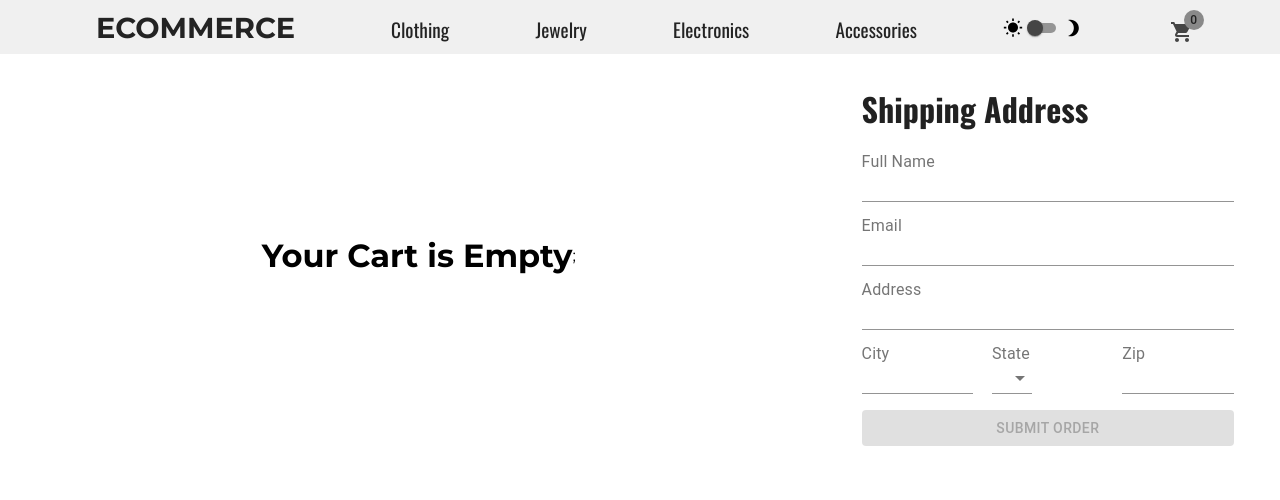
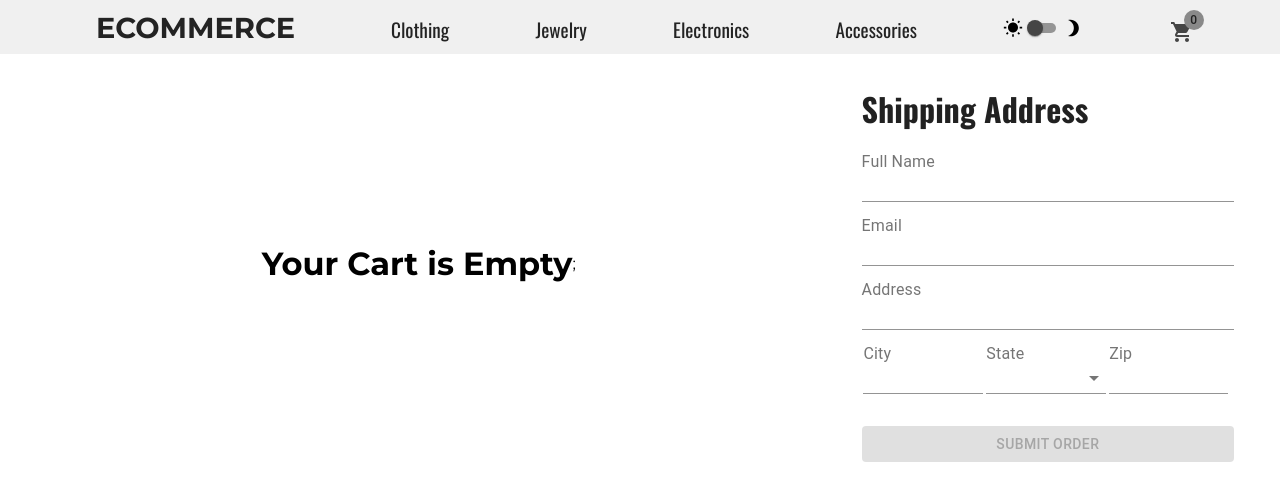
Before and after one commit to kblair40/ecommerce, a React (Create React App) app: page /checkout in a window 1280 px wide. Shown: the top 500 px of the page. Built offline with nearby package versions, Linux system fonts and the light colour scheme.

Commit message:
Add sm-down styles for CartProduct

```diff
--- a/src/components/Cart/CartProduct.js
+++ b/src/components/Cart/CartProduct.js
@@ -7,18 +7,23 @@ import { useDispatch } from "react-redux";
 import QuantityUpdate from "./QuantityUpdate";
 import { cartActions } from "../../store/cartSlice";
 
-const useStyles = makeStyles({
+const useStyles = makeStyles((theme) => ({
   itemContainer: {
+    width: "50%",
+    minWidth: "34rem",
     display: "flex",
     fontFamily: "Montserrat",
     fontWeight: 300,
     padding: ".5rem 0",
+    [theme.breakpoints.down("sm")]: {
+      flexDirection: "column",
+    },
   },
 
   // COLUMN #1
   mainInfoContainer: {
-    width: "100%",
-    minWidth: "15rem",
+    // width: "100%",
+    // minWidth: "15rem",  // MIGHT NEED THIS BACK
     maxWidth: "22rem",
     display: "flex",
     justifyContent: "space-between",
@@ -55,10 +60,17 @@ const useStyles = makeStyles({
   // COLUMN #2
   updateCartActions: {
     marginTop: "1rem",
-    width: "12rem",
+    width: "50rem", // was 15rem
+    display: "flex",
+    flexDirection: "column",
+    [theme.breakpoints.down("sm")]: {
+      flexDirection: "row",
+    },
   },
   qtyUpdateContainer: {
-    marginBottom: "1rem",
+    [theme.breakpoints.down("sm")]: {
+      marginRight: "1rem",
+    },
   },
   removeBtnRoot: {
     padding: ".2rem",
@@ -80,14 +92,7 @@ const useStyles = makeStyles({
     fontWeight: "300",
     fontSize: ".8rem",
   },
-
-  verticalDivider: {
-    // margin: "0 .5rem",
-  },
-  horizontalDivider: {
-    // margin: "1rem 0 .5rem 0",
-  },
-});
+}));
 
 const CartProduct = ({ item }) => {
   const classes = useStyles(item.image);
--- a/src/components/Forms/AddressForm.js
+++ b/src/components/Forms/AddressForm.js
@@ -4,6 +4,7 @@ import Card from "@material-ui/core/Card";
 import InputLabel from "@material-ui/core/InputLabel";
 import Input from "@material-ui/core/Input";
 import Button from "@material-ui/core/Button";
+import InputBase from "@material-ui/core/InputBase";
 
 import Select from "@material-ui/core/Select";
 import MenuItem from "@material-ui/core/MenuItem";
@@ -19,18 +20,33 @@ const useStyles = makeStyles((theme) => ({
   },
   inputRow: {
     marginBottom: "1rem",
+    width: "100%",
+    maxWidth: "30rem",
   },
   multipleInputRow: {
+    width: "100%",
+    maxWidth: "30rem",
     display: "flex",
     flexWrap: "wrap",
     marginBottom: "1rem",
-    justifyContent: "space-between",
+    // justifyContent: "space-between",
   },
   inputCol: {
-    width: "30%",
+    width: "32%",
+    margin: "0 .5% 1rem .5%",
+    // marginBottom: "1rem",
+    minWidth: "6rem",
+  },
+  selectRoot: {
+    paddingLeft: ".2rem",
+    paddingRight: ".2rem",
+    minWidth: "2rem",
   },
   submitOrderBtn: {
     width: "100%",
+    [theme.breakpoints.down("sm")]: {
+      maxWidth: "30rem",
+    },
   },
 }));
 
@@ -176,6 +192,7 @@ const AddressForm = () => {
             <InputLabel htmlFor="city">City</InputLabel>
             <Input
               name="city"
+              disableUnderline={false}
               value={cityValue}
               error={cityHasError}
               onChange={handleCityChange}
@@ -186,12 +203,17 @@ const AddressForm = () => {
           <div className={classes.inputCol}>
             <InputLabel htmlFor="state">State</InputLabel>
             <Select
+              autoWidth={true}
+              classes={{
+                root: classes.selectRoot,
+              }}
               id="state"
               name="state"
               value={stateValue}
               error={stateHasError}
               onChange={handleStateChange}
               onBlur={handleStateBlur} // Shouldn't be necessary
+              fullWidth
             >
               {MURICA.map((state) => (
                 <MenuItem key={state} value={state}>
```
